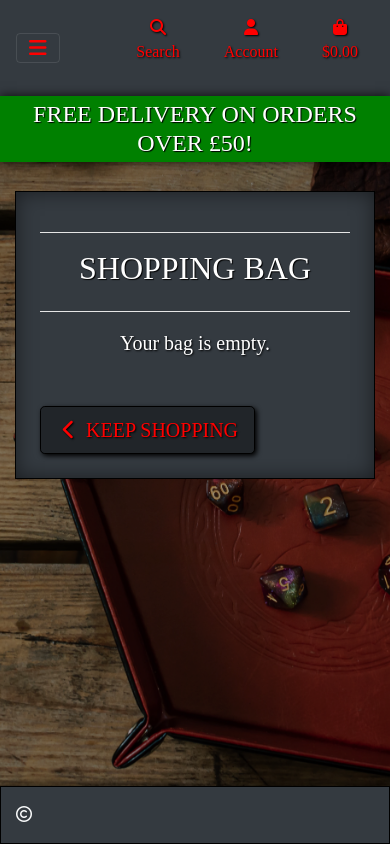
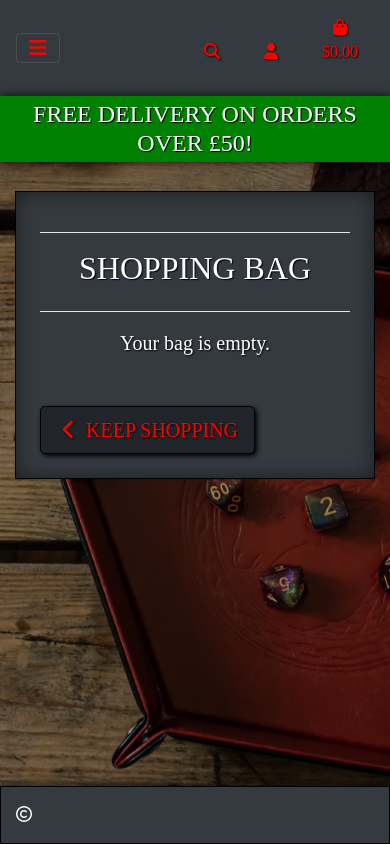
Before and after one commit to Melody-Lisa/roll-resin, a Django app: page /bag/ in a window 390 px wide. Run offline with Django 3.2, Linux system fonts and the light colour scheme; parts of the project's set-up code (start-up, migrations or seed data) failed here and were passed over; some libraries are stand-ins or nearby versions; some web fonts are replaced.

Commit message:
Improve mobile header view

```diff
--- a/templates/includes/mobile-top-header.html
+++ b/templates/includes/mobile-top-header.html
@@ -5,7 +5,6 @@
             aria-haspopup="true" aria-expanded="false">
             <div class="text-center">
                 <div><i class="fas fa-search"></i></div>
-                <p class="my-0">Search</p>
             </div>
         </a>
         <div class="dropdown-menu border-0 w-100 p-3 rounded-0 my-0 bg-dark" aria-labelledby="mobile-search">
@@ -29,7 +28,6 @@
             aria-haspopup="true" aria-expanded="false">
             <div class="text-center">
                 <div><i class="fas fa-user"></i></div>
-                <p class="my-0">Account</p>
             </div>
         </a>
         <div class="dropdown-menu border-0 bg-dark" aria-labelledby="user-options">
```
